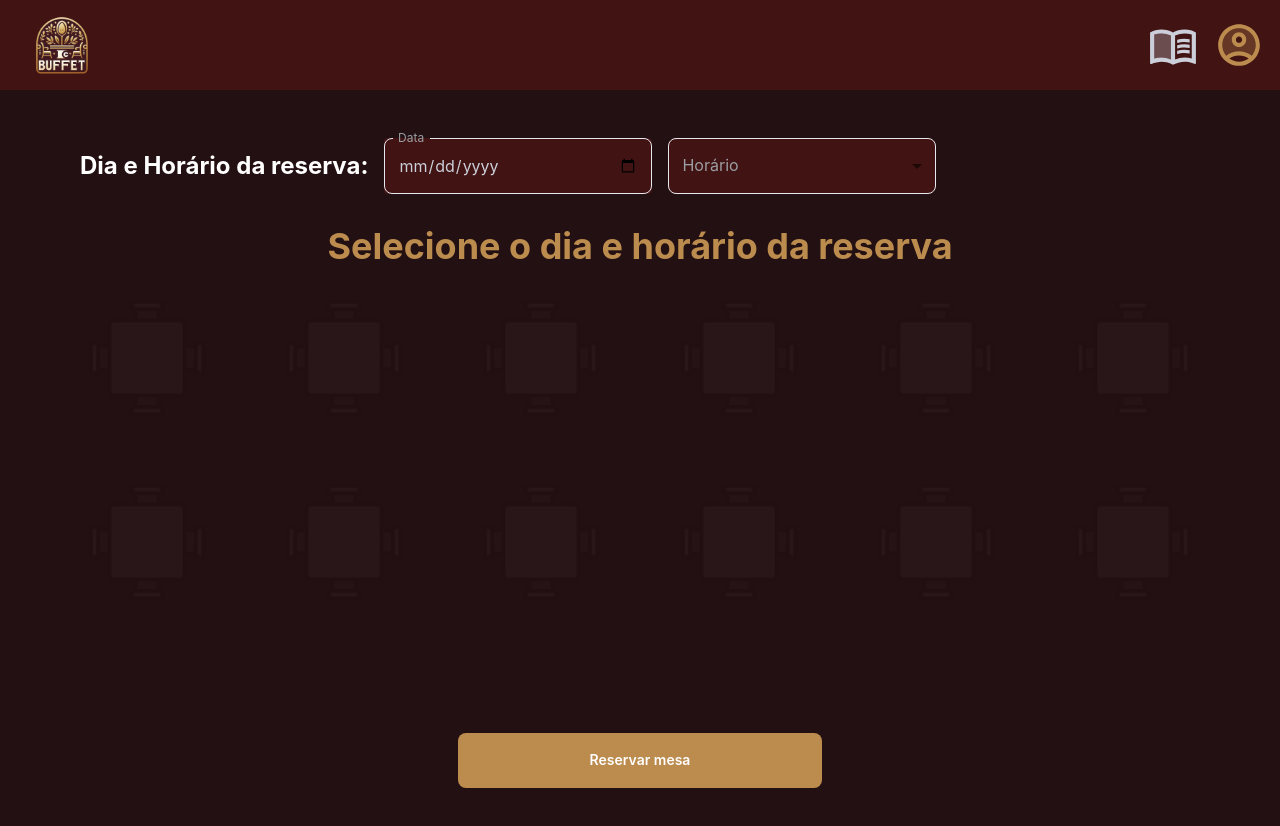
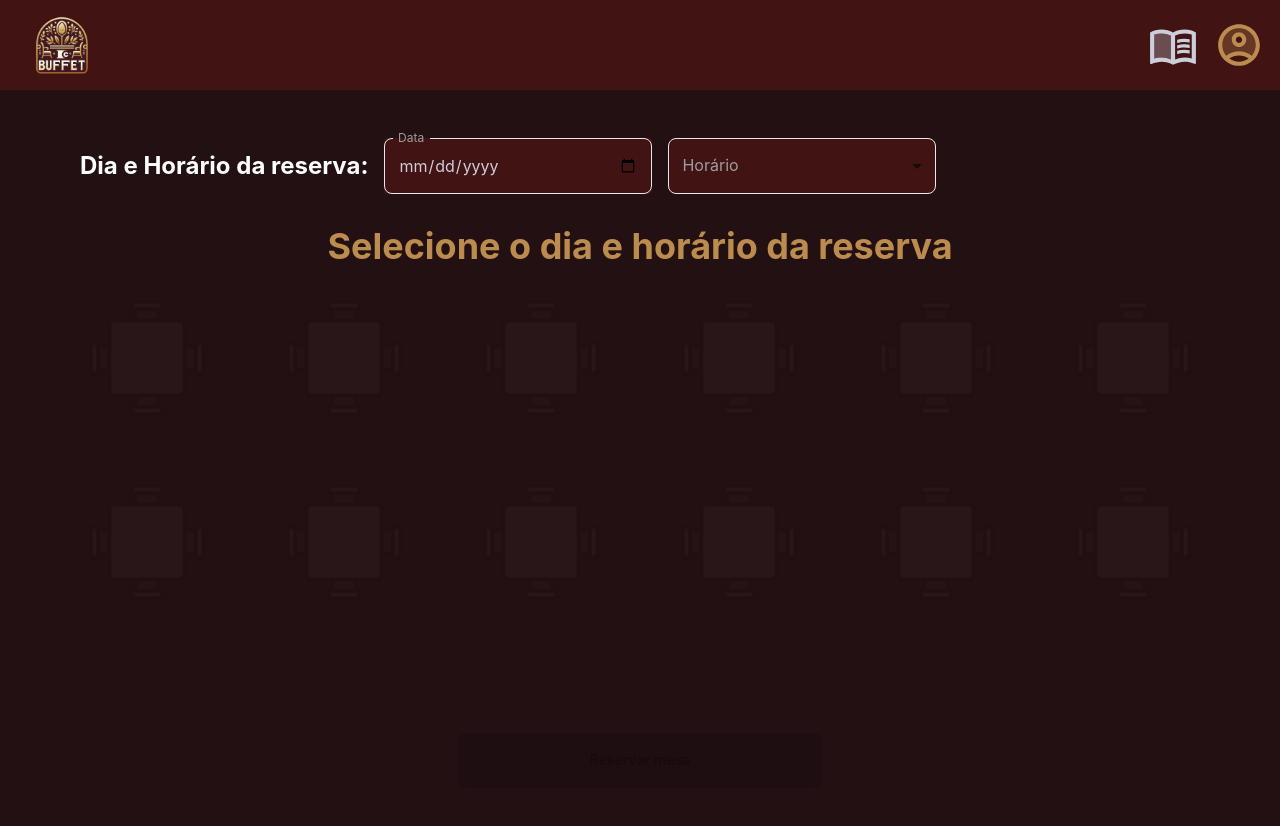
Before and after one commit to MasioCesar/Restaurant-Reservation, a Next.js app: page /tables in a window 1280 px wide. Shown: the top 826 px of the page. Built offline with nearby package versions, Linux system fonts and the light colour scheme.

Commit message:
ajustando botao

```diff
--- a/src/app/tables/page.js
+++ b/src/app/tables/page.js
@@ -274,11 +274,13 @@ export default function AvailableTables() {
       <Button
         ref={buttonRef}
         variant="contained"
-              className={`w-full max-w-[364px] h-[55px] rounded p-2 ${selectedTable
+        className={`w-full max-w-[364px] h-[55px] rounded p-2 mt-4 font-bold ${
+          selectedTable
             ? "bg-[#bc8c4e] text-white hover:bg-[#D58A1E]"
             : "bg-[rgba(188,140,78,0.5)] text-[#a9a9a9] hover:bg-[rgba(188,140,78,0.5)]"
-                } mt-4 font-bold cursor-${selectedTable ? "pointer" : "default"}`}
+        } cursor-${selectedTable ? "pointer" : "not-allowed"}`}
         onClick={handleClickOpen}
+        disabled={!selectedTable}
       >
         Reservar mesa
       </Button>
```
Lines whose indentation alone changed are shown as unchanged.
